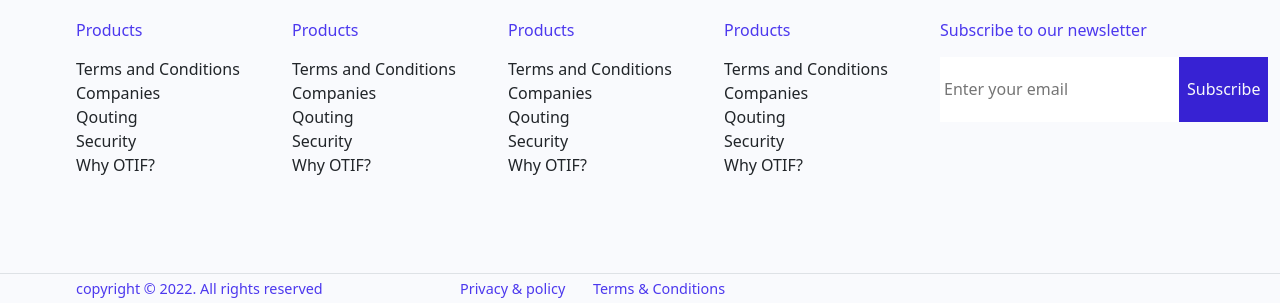
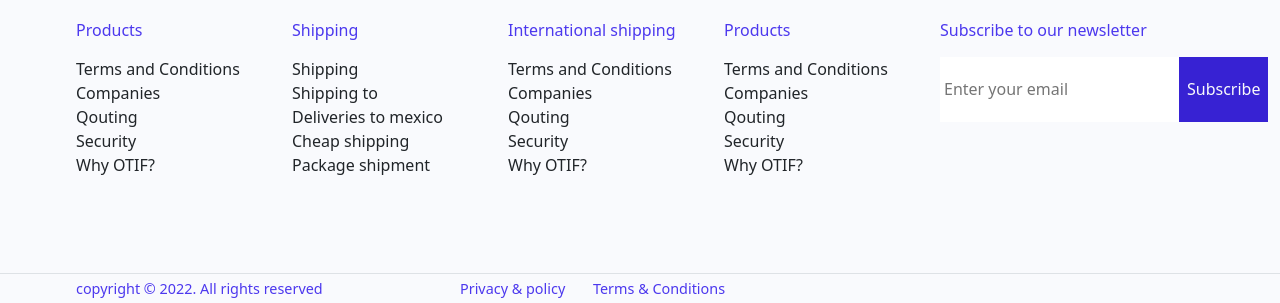
Before and after one commit to byt-32/landing_page_design, a plain HTML site: page src/index.html in a window 1280 px wide. Shown: the part 2392-2695 px from the top of the page. Drawn offline with Linux system fonts and the light colour scheme.

```diff
--- a/src/index.html
+++ b/src/index.html
@@ -14,8 +14,16 @@
 			<div class="d-flex flex-row align-items-center col-4 justify-content-evenly">
 				<div class=""> <a href="#" class="link-light"> Help </a>  </div>
 				<div class=""> <a href="#" class="link-light"> Sign in </a> </div>
-				<div class="">
+				<div class="d-flex align-items-center">
 					<img src="./assets/images/openmoji_flag-united-states.svg" alt="flag of USA">
+					<div class="btn-group">
+					  <span class="dropdown-toggle ms-1 text-light" data-bs-toggle="dropdown" aria-expanded="false">
+					    English
+					  </span>
+					  <ul class="dropdown-menu">
+					    <li><a class="dropdown-item" href="#">item</a></li>
+					  </ul>
+					</div>
 				</div>
 			</div>
 		</header>
@@ -159,7 +167,7 @@
 		<footer class="wrapper-footer">
 			<div class="side-pad pb-5">
 				<div class="mb-4">
-					<img src="./assets/images/logo-blue.svg" width="125">
+					<img src="./assets/images/logo-blue.svg" class="img-fluid" alt="logo" width="125">
 				</div>
 				<div class="row mx-0">
 					<div class="col d-flex flex-column align-items-start">
@@ -175,19 +183,19 @@
 						</div>
 					</div>
 					<div class="col d-flex flex-column align-items-start">
-						<h6 class="primary-color-font mb-3"> Products </h6>
+						<h6 class="primary-color-font mb-3"> Shipping </h6>
 						<div class="">
 							<ul class="ps-0 mb-0">
-								<li> <a href="#" class="text-dark"> Terms and Conditions</a> </li>
-								<li> <a href="#" class="text-dark"> Companies</a> </li>
-								<li> <a href="#" class="text-dark"> Qouting</a> </li>
-								<li> <a href="#" class="text-dark"> Security</a> </li>
-								<li> <a href="#" class="text-dark"> Why OTIF?</a> </li>
+								<li> <a href="#" class="text-dark"> Shipping</a> </li>
+								<li> <a href="#" class="text-dark"> Shipping to</a> </li>
+								<li> <a href="#" class="text-dark"> Deliveries to mexico</a> </li>
+								<li> <a href="#" class="text-dark"> Cheap shipping</a> </li>
+								<li> <a href="#" class="text-dark"> Package shipment</a> </li>
 							</ul>
 						</div>
 					</div>
 					<div class="col d-flex flex-column align-items-start">
-						<h6 class="primary-color-font mb-3"> Products </h6>
+						<h6 class="primary-color-font mb-3"> International shipping </h6>
 						<div class="">
 							<ul class="ps-0 mb-0">
 								<li> <a href="#" class="text-dark"> Terms and Conditions</a> </li>
```
Also changed, not shown: package.json (deleted, +0 -18 lines).
